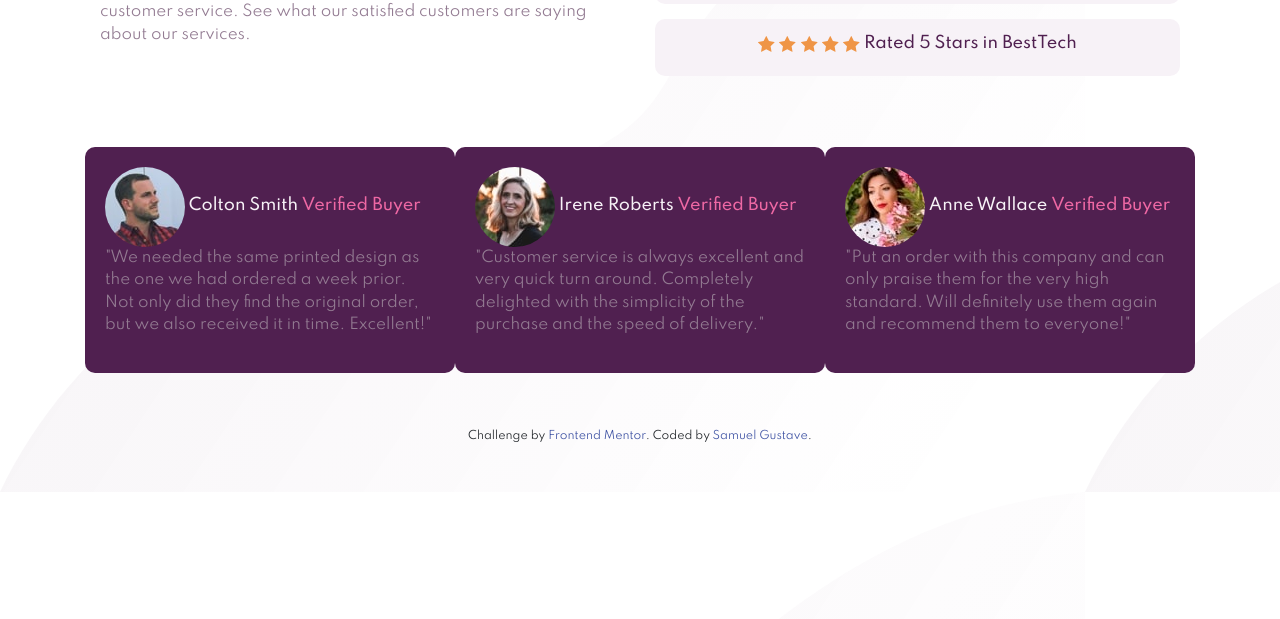
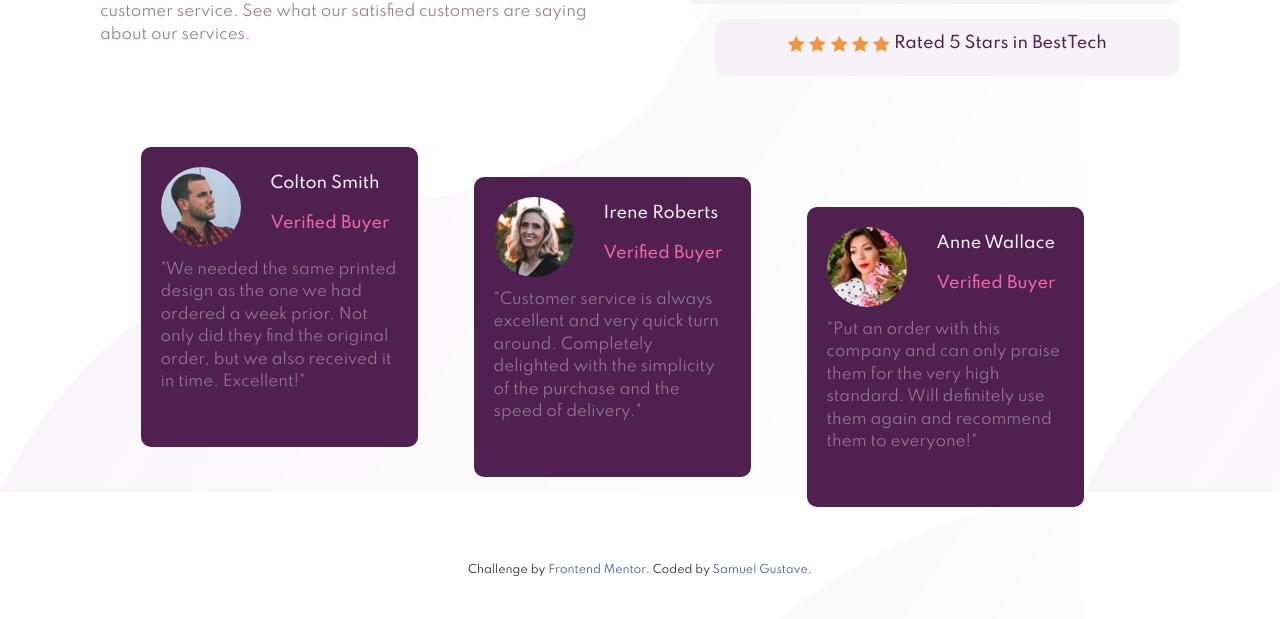
Before and after one commit to samuelgustave/social-proof-section-master, a plain HTML site: page index.html in a window 1280 px wide. Shown: the part 181-800 px from the top of the page. Drawn offline with nearby package versions, Linux system fonts and the light colour scheme; files whose address does not match are found by name.

Commit message:
refinements css

```diff
--- a/css/styles.css
+++ b/css/styles.css
@@ -16,29 +16,32 @@ h1 {
 
 h3 {
   color: hsl(300, 24%, 96%);
-
 }
 
 h4 {
   color: hsl(333, 80%, 67%);
+  margin-bottom: 20px;
 }
+
 h3, h4 {
   font-size: 1rem;
-  display: inline;
+  line-height: 2;
 }
+
 h6 {
   text-align: center;
 }
+
 @media (max-width: 700px) {
   body {
     text-align: center;
   }
 }
 
+/* Reviews section */
 .row {
   margin: 5% 0;
 }
-
 
 .review {
   background-color: hsl(300, 24%, 96%);
@@ -49,17 +52,58 @@ h6 {
   border-radius: 10px;
 }
 
-.testimonial {
+.rv2 {
+  margin-left: 30px;
+}
+
+.rv3 {
+  margin-left: 60px;
+}
+
+/* Testimonials section */
+.testimonial-1, .testimonial-2, .testimonial-3 {
   font-weight: 400;
   font-size: 15px;
   background-color: hsl(300, 43%, 22%);
   border-radius: 10px;
   padding: 20px;
+
+}
+
+@media (max-width: 750px) {
+    .testimonial-1, .testimonial-2, .testimonial-3 {
+      margin-top: 5%;
+    }
+}
+
+@media (min-width: 750px) {
+  .testimonial-1 {
+    margin-left: 5%;
+    width: 15%;
+    height: 300px;
+  }
+
+  .testimonial-2 {
+    margin-left: 5%;
+    margin-top: 30px;
+    width: 15%;
+    height: 300px;
+  }
+
+  .testimonial-3 {
+    margin-left: 5%;
+    margin-right: 5%;
+    margin-top: 60px;
+    width: 15%;
+    height: 300px;
+  }
 }
 
 .photo {
   border-radius: 100%;
-  display: inline;
+  margin-right: 30px;
+  float: left;
+
 }
 
 .attribution {
--- a/index.html
+++ b/index.html
@@ -30,7 +30,7 @@
       </div>
 
       <div class="review-section col-lg-6">
-        <div class="review">
+        <div class="review rv1">
           <h6>
             <img src="images/icon-star.svg" alt="star">
             <img src="images/icon-star.svg" alt="star">
@@ -40,7 +40,7 @@
             Rated 5 Stars in Reviews
           </h6>
         </div>
-        <div class="review">
+        <div class="review rv2">
           <h6>
             <img src="images/icon-star.svg" alt="star">
             <img src="images/icon-star.svg" alt="star">
@@ -50,7 +50,7 @@
             Rated 5 Stars in Report Guru
           </h6>
         </div>
-        <div class="review">
+        <div class="review rv3">
           <h6>
             <img src="images/icon-star.svg" alt="star">
             <img src="images/icon-star.svg" alt="star">
@@ -66,7 +66,7 @@
 
   <div class="container">
     <div class="row">
-      <div class="testimonial col-lg-4">
+      <div class="testimonial-1 col-md-3">
         <img class="photo" src="images/image-colton.jpg" alt="">
         <h3>Colton Smith</h3>
         <h4>Verified Buyer</h4>
@@ -77,7 +77,7 @@
         </p>
       </div>
 
-      <div class="testimonial col-lg-4">
+      <div class="testimonial-2 col-md-3">
         <img class="photo" src="images/image-irene.jpg" alt="">
         <h3>Irene Roberts</h3>
         <h4>Verified Buyer</h4>
@@ -85,7 +85,7 @@
           delighted with the simplicity of the purchase and the speed of delivery."</p>
       </div>
 
-      <div class="testimonial col-lg-4">
+      <div class="testimonial-3 col-md-3">
         <img class="photo" src="images/image-anne.jpg" alt="">
         <h3>Anne Wallace</h3>
         <h4>Verified Buyer</h4>
```
